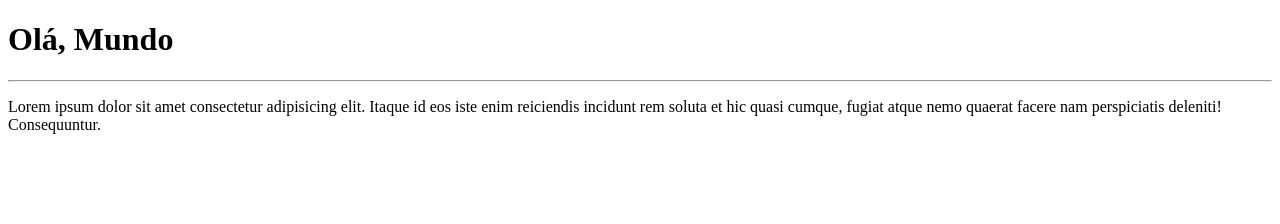
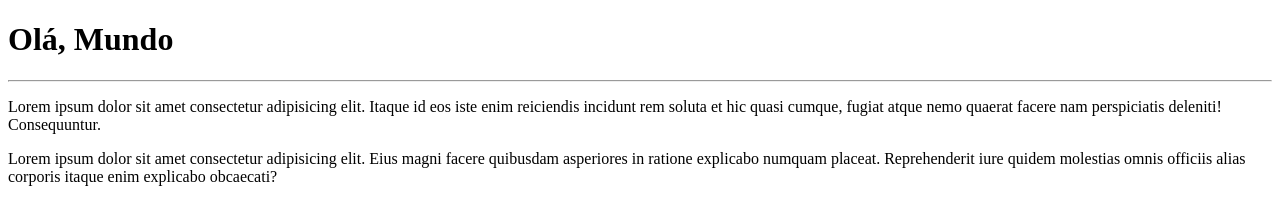
Before and after one commit to Wallacepm08/Ola-Mundo, a plain HTML site: page site-exemplo/index.html in a window 1280 px wide. Drawn offline with Linux system fonts and the light colour scheme.

Commit message:
adicionei um parágrafo

```diff
--- a/site-exemplo/index.html
+++ b/site-exemplo/index.html
@@ -9,6 +9,7 @@
     <h1>Olá, Mundo</h1>
     <hr>
     <p>Lorem ipsum dolor sit amet consectetur adipisicing elit. Itaque id eos iste enim reiciendis incidunt rem soluta et hic quasi cumque, fugiat atque nemo quaerat facere nam perspiciatis deleniti! Consequuntur.</p>
+    <p>Lorem ipsum dolor sit amet consectetur adipisicing elit. Eius magni facere quibusdam asperiores in ratione explicabo numquam placeat. Reprehenderit iure quidem molestias omnis officiis alias corporis itaque enim explicabo obcaecati?</p>
 
 </body>
 </html>
```
